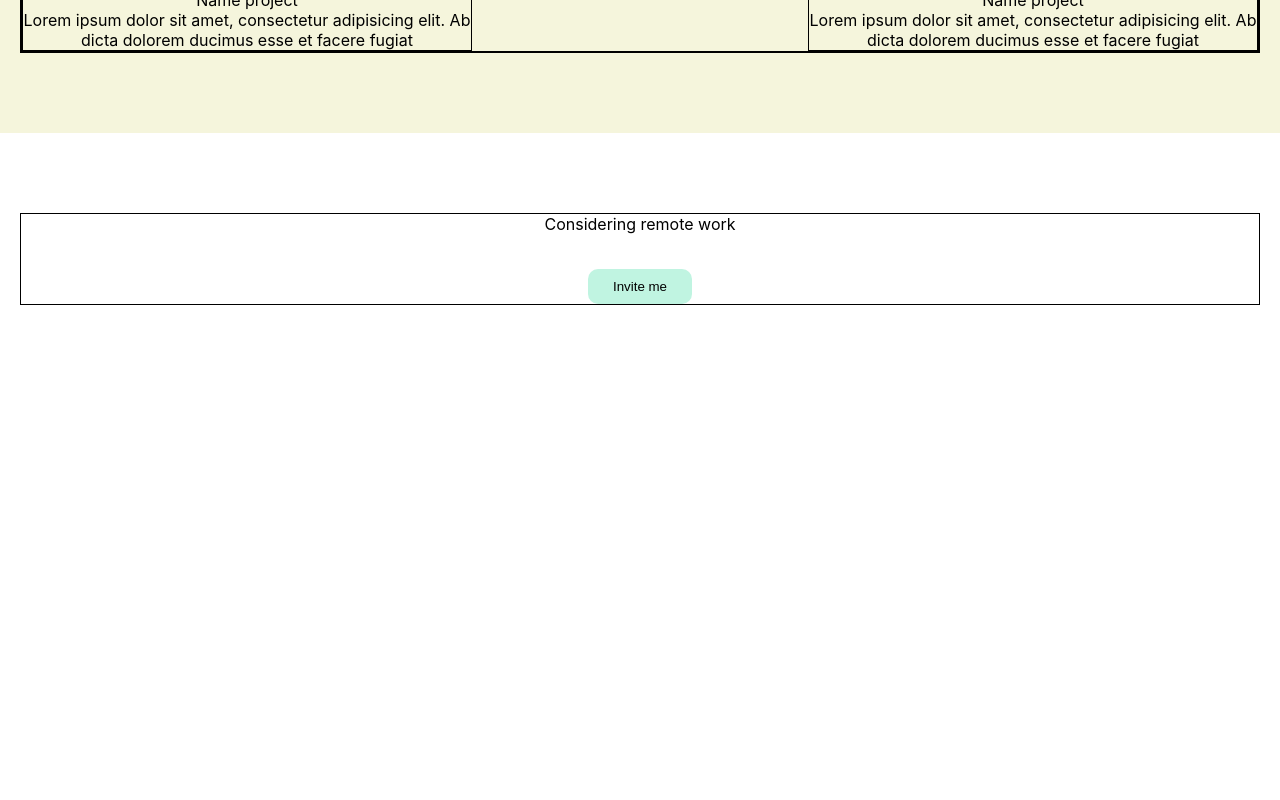
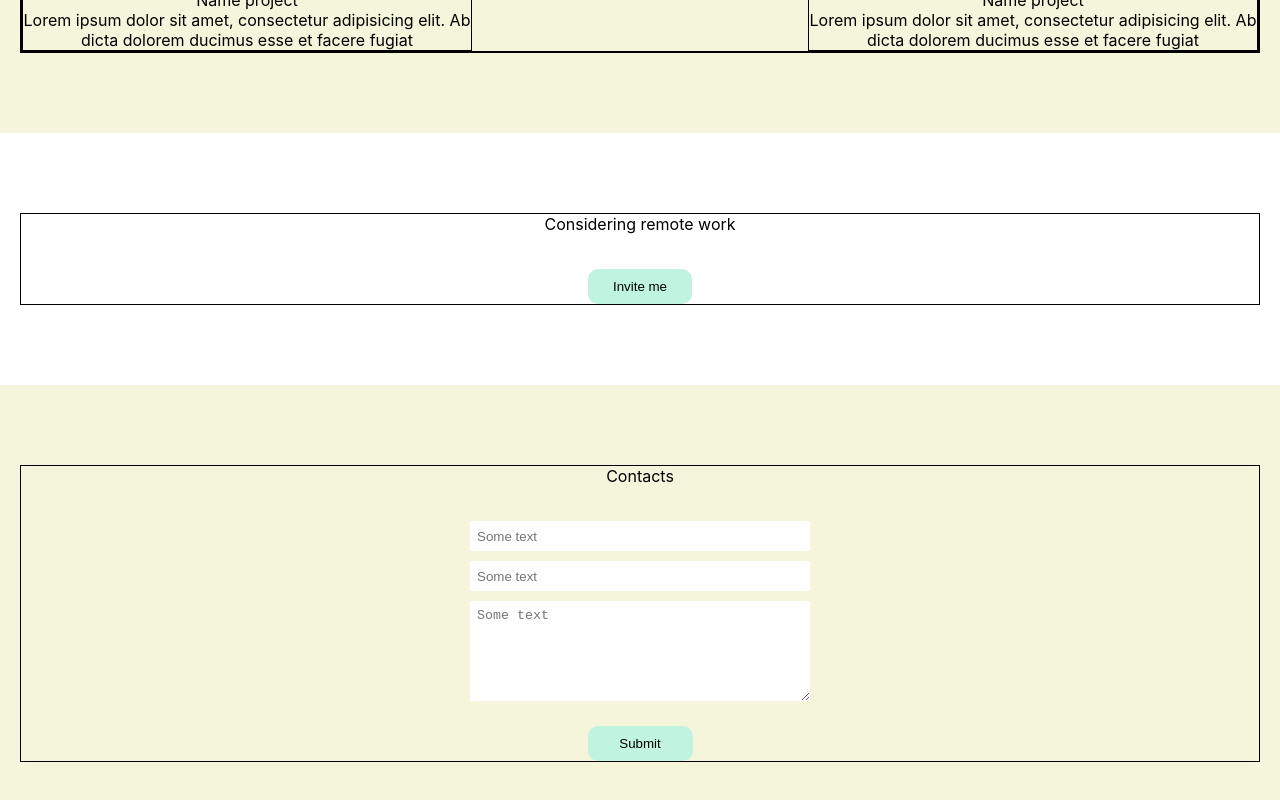
Before and after one commit to AlertDSG/CV, a React (Create React App) app: page / in a window 1280 px wide. Shown: the part 1788-2588 px from the top of the page. Before the commit the page ends 2173 px from the top, so only its background shows below. Built offline with nearby package versions, Linux system fonts and the light colour scheme.

Commit message:
Add component Form and some styles

```diff
--- a/src/App.tsx
+++ b/src/App.tsx
@@ -3,12 +3,14 @@ import logo from './logo.svg';
 import './App.css';
 import {Header} from "./components/Header/Header";
 import { Main } from './components/Main/Main';
+import {Footer} from "./components/Footer/Footer";
 
 function App() {
     return (
         <div className="wrapper">
             <Header/>
             <Main/>
+            <Footer/>
         </div>
     );
 }
--- /dev/null
+++ b/src/components/Footer/Footer.tsx
@@ -0,0 +1,9 @@
+import React from 'react';
+
+export const Footer = () => {
+    return (
+        <footer>
+
+        </footer>
+    );
+};
--- /dev/null
+++ b/src/components/FormBlock/Form.module.css
@@ -0,0 +1,41 @@
+.form {
+    padding-top: 80px;
+    padding-bottom: 80px;
+    text-align: center;
+    background: beige;
+}
+
+.formBlock {
+    display: flex;
+    flex-direction: column;
+    align-items: center;
+    border: 1px solid;
+}
+
+.formBody {
+    display: flex;
+    flex-direction: column;
+    align-items: center;
+}
+
+.title {
+    padding-bottom: 35px;
+}
+.input {
+    padding: 7px;
+    height: 100px;
+    width: 340px;
+    margin-bottom: 10px;
+}
+.item {
+    height: 30px;
+}
+
+.btn {
+    cursor: pointer;
+    margin-top: 15px;
+    width: 105px;
+    height: 35px;
+    background: #c0f4e1;
+    border-radius: 10px;
+}
--- /dev/null
+++ b/src/components/FormBlock/Form.tsx
@@ -0,0 +1,24 @@
+import React from 'react';
+import style from './Form.module.css';
+
+
+export const Form = () => {
+
+    const inputText = `${style.input} ${style.item}`
+
+    return (
+        <section className={style.form}>
+            <div className={'container'}>
+                <div className={style.formBlock}>
+                    <h2 className={style.title}>Contacts</h2>
+                    <form className={style.formBody}>
+                        <input className={inputText} placeholder={'Some text'} type="text"/>
+                        <input className={inputText} placeholder={'Some text'} type="text"/>
+                        <textarea className={style.input} placeholder={'Some text'}></textarea>
+                        <input className={style.btn} type="submit" value={'Submit'}/>
+                    </form>
+                </div>
+            </div>
+        </section>
+    );
+};
--- a/src/components/Main/Main.tsx
+++ b/src/components/Main/Main.tsx
@@ -3,6 +3,7 @@ import {AboutMe} from "../AboutMe/AboutMe";
 import {Skills} from "../Skills/Skills";
 import {Projects} from "../Projects/Projects";
 import {InviteToWork} from "../InviteToWork/InviteToWork";
+import {Form} from "../FormBlock/Form";
 
 
 
@@ -13,6 +14,7 @@ import {InviteToWork} from "../InviteToWork/InviteToWork";
             <Skills/>
             <Projects/>
             <InviteToWork/>
+            <Form/>
         </main>
     );
 };
```
